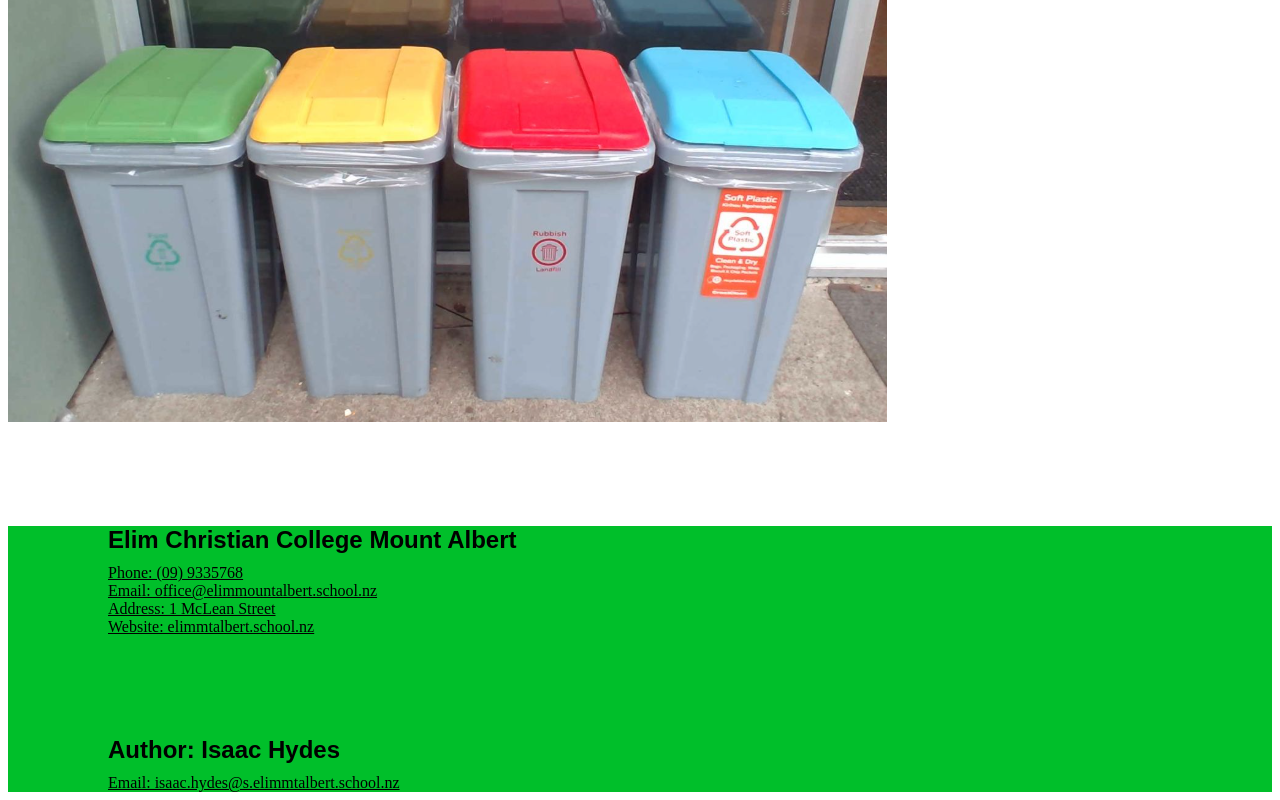
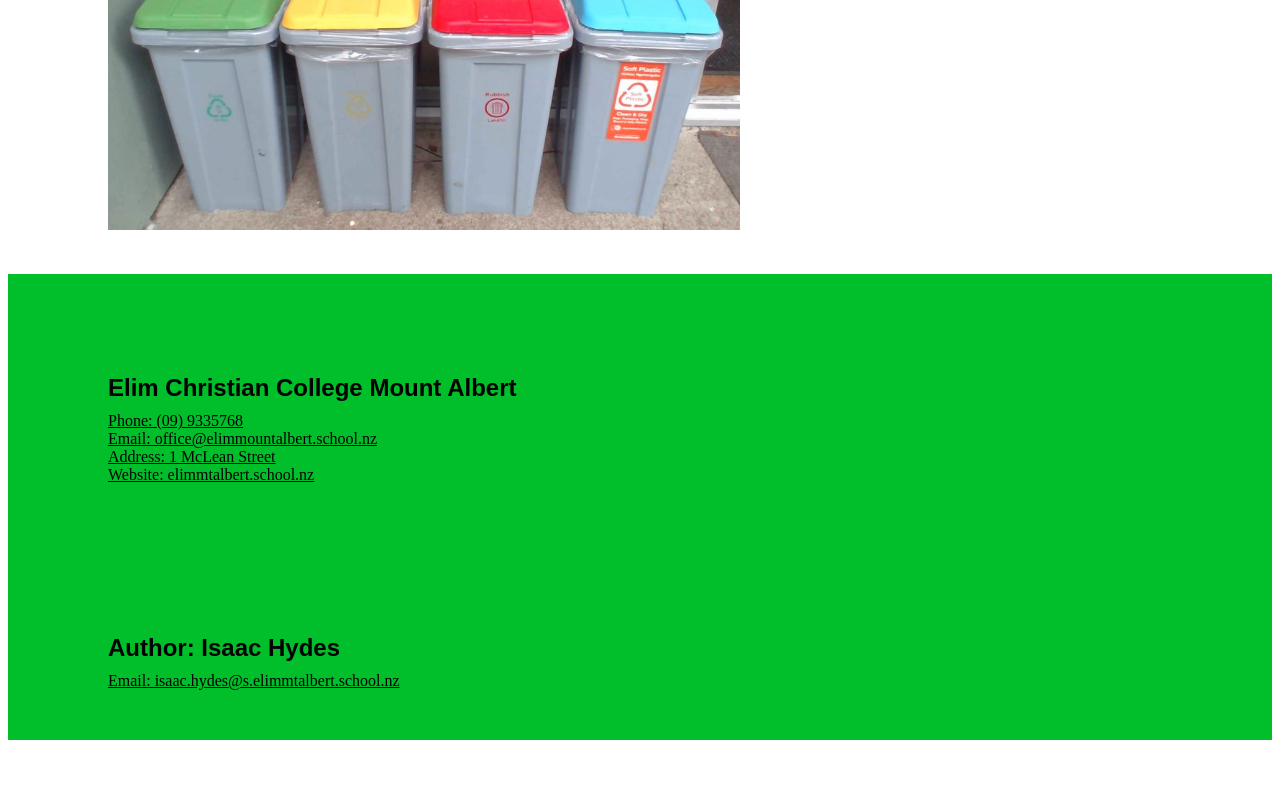
Before and after one commit to Isaac-Hydes/stackblitz-starters-drnrb42t, a website: page index.html in a window 1280 px wide. Shown: the part 768-1568 px from the top of the page. After the commit the page ends 1516 px from the top, so only its background shows below. Drawn offline with Linux system fonts and the light colour scheme; a web font is replaced by a local one.

Commit message:
small edits to image and footer

```diff
--- a/index.html
+++ b/index.html
@@ -45,7 +45,7 @@
         <a>
             Phone: (09) 9335768</a>
         <br>
-        <a href = formula1.com>
+        <a href = office@elimmtalbert.school.nz>
             Email: office@elimmountalbert.school.nz</a>
         <br>
         <a href = 'https://www.google.com/maps/place/Elim+Christian+College+Mt+Albert/@-36.8891302,174.7091791,663m/data=!3m2!1e3!4b1!4m6!3m5!1s0x6d0d46e7eb3b1ebf:0x7ee3361b9592acaf!8m2!3d-36.8891345!4d174.711754!16s%2Fg%2F11b6ntwdg9!5m1!1e1?entry=ttu&g_ep=EgoyMDI1MDYyMi4wIKXMDSoASAFQAw%3D%3D'>
--- a/main.css
+++ b/main.css
@@ -57,9 +57,12 @@
 
 .footer {
     text-align: left;
-    width: 49%;
     color: black;
     margin-left: 100px;
+    display: inline-block;
+    width: 43%;
+    margin-bottom: 50px;
+
 }
 
 button {
@@ -79,3 +82,10 @@
 .current-page {
     background-color: rgb(50,255,50);
 }
+
+
+img {
+    width: 50%;
+    margin-left: 100px;
+    align-tracks: center;
+}
```
